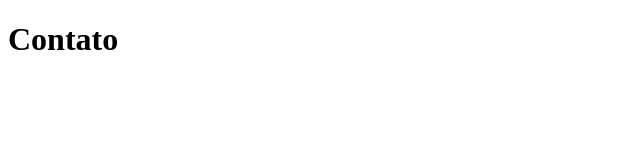
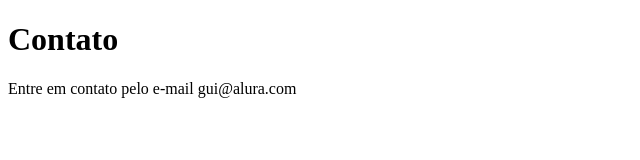
Before and after one commit to Development-School/sistema-de-cadastro, a plain HTML site: page contato.html in a window 1280 px wide. Shown: the whole page, without its empty margins (0-640 px from the left). Drawn offline with Linux system fonts and the light colour scheme.

Commit message:
Adicionando e-mail de contato

```diff
--- a/contato.html
+++ b/contato.html
@@ -8,5 +8,6 @@
 </head>
 <body>
   <h1>Contato</h1>
+  <p>Entre em contato pelo e-mail gui@alura.com</p>
 </body>
 </html>
```
